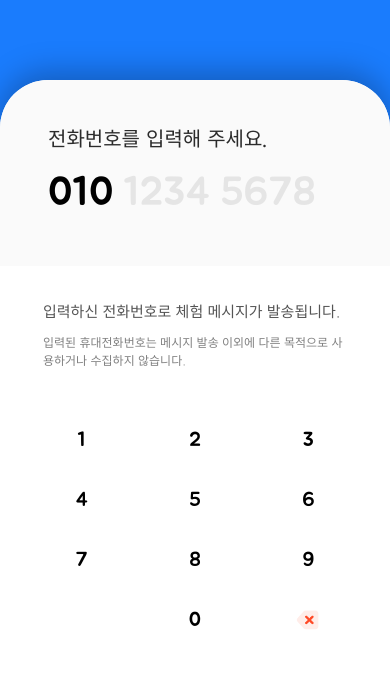
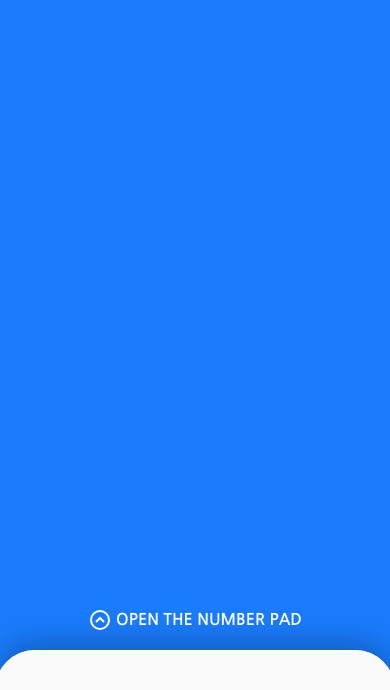
Before and after one commit to Jinny1130/wj-next-lab, a Next.js app: page /project/send-message in a window 390 px wide. Shown: the part 154-844 px from the top of the page. Built offline with nearby package versions, Linux system fonts and the light colour scheme.

Commit message:
[MODIFY] 모바일 화면 > 번호판 애니메이션 효과 추가

```diff
--- /dev/null
+++ b/src/components/common/ArrowIcon.tsx
@@ -0,0 +1,21 @@
+'use-client'
+
+import { svgIconInfo } from "@/types/CommonTypes"
+
+interface iconProps {
+    iconInfo: svgIconInfo,
+    className: string,
+}
+
+const ArrowIcon = (props:iconProps) => {
+    return (
+        <svg className={props.className} xmlns="http://www.w3.org/2000/svg" width={props.iconInfo.iconWidth} height={props.iconInfo.iconHeight} fill={props.iconInfo.iconFill} viewBox={`0 0 ${props.iconInfo.iconWidth} ${props.iconInfo.iconHeight}`}>
+            <g>
+                <path d="M12,2A10,10,0,1,0,22,12,10.011,10.011,0,0,0,12,2Zm0,18a8,8,0,1,1,8-8A8.009,8.009,0,0,1,12,20Z"/>
+                <polygon points="7.293 13.293 8.707 14.707 12 11.414 15.293 14.707 16.707 13.293 12 8.586 7.293 13.293"/>
+            </g>
+        </svg>
+    )
+}
+
+export default ArrowIcon;
--- a/src/components/send-message/NumberButtonBox.tsx
+++ b/src/components/send-message/NumberButtonBox.tsx
@@ -5,6 +5,7 @@ import { ReactNode, useEffect, useState } from "react";
 import NumberButton from "./NumberButton";
 import { buttonNumber, numbers } from "@/types/SendMessageNumber";
 import { Jua } from "next/font/google";
+import ArrowIcon from "../common/ArrowIcon";
 
 const FontJua = Jua({ weight: '400', subsets: ['latin'] });
 
@@ -14,18 +15,11 @@ interface BoxProps {
 
 const NumberButtonBox: React.FC<BoxProps> = (boxProps) => {
 
-    const [selectedNumbers, setSelectedNumbers] = useState<numbers>([1, 2, 3, 4, 5, 6, 7, 8]);
+    const [ selectedNumbers, setSelectedNumbers ] = useState<numbers>([1, 2, 3, 4, 5, 6, 7, 8]);
     const isFirstSettingNumbers = (selectedNumbers.join('') === '12345678');
 
     useEffect(() => {
-
-        if (isFirstSettingNumbers) {
         setNumberTextColor(isFirstSettingNumbers);
-        }
-        else {
-            setNumberTextColor(isFirstSettingNumbers);
-        }
-
     }, [selectedNumbers])
 
     // 전화번호 text color
@@ -97,8 +91,34 @@ const NumberButtonBox: React.FC<BoxProps> = (boxProps) => {
         }
     }
 
+    const [ showNumberBoard, setShowNumberBoard ] = useState<boolean>(false);
+
+    useEffect(() => {
+        showAndHideNumberBoard();
+    }, [showNumberBoard])
+
+    const arrowIconInfo = {
+        iconWidth: 24,
+        iconHeight: 24,
+        iconFill: '#FFF'
+    }
+
+    function clickArrowButton(e:any) {
+        setShowNumberBoard(!showNumberBoard)
+    }
+
+    function showAndHideNumberBoard() {
+        document.querySelector('.show-hide-button')?.nextElementSibling?.classList.remove( showNumberBoard ? 'h-[40px]' : 'h-[600px]' );
+        document.querySelector('.show-hide-button')?.nextElementSibling?.classList.add( showNumberBoard ? 'h-[600px]' : 'h-[40px]' );
+    }
+
     return (
-        <div className={`w-full [background:var(--wt-100,#FFF)] shadow-[0_-8px_30px_rgba(0,0,0,0.25)] sm:shadow-[0px_10px_20px_0px_rgba(0,0,0,0.10),0px_36px_72px_0px_rgba(0,0,0,0.10)] rounded-t-[48px] sm:rounded-[48px] overflow-hidden ${boxProps.className}`}>
+        <div className={`flex flex-col`}>
+            <button className="show-hide-button flex item-center justify-center px-[10px] pt-[8px] pb-[18px] text-base font-bold text-white" onClick={ () => setShowNumberBoard(!showNumberBoard) }>
+                { <ArrowIcon iconInfo={ arrowIconInfo } className={ `${showNumberBoard ? 'rotate-180' : 'rotate-0'} mr-1` } /> }{`${showNumberBoard ? 'CLOSE' : 'OPEN'} THE NUMBER PAD`}
+            </button>
+
+            <div className={`w-full h-[40px] sm:h-fit transition-all sm:transition-none ease-linear delay-50 sm:delay-0 [background:var(--wt-100,#FFF)] shadow-[0_-8px_30px_rgba(0,0,0,0.25)] sm:shadow-[0px_10px_20px_0px_rgba(0,0,0,0.10),0px_36px_72px_0px_rgba(0,0,0,0.10)] rounded-t-[48px] sm:rounded-[48px] overflow-hidden ${boxProps.className}`}>
                 <div className="[background:var(--GY-20,#FAFAFA)] flex flex-col items-start gap-2 flex-[1_0_0] p-12">
                     <p className={`text-[color:var(--GY-900,#2B2B2B)] text-xl font-bold leading-6 mb-2 ${FontJua.className}`}>전화번호를 입력해 주세요.</p>
                     <div className={`flex items-center text-[40px] font-bold leading-[normal] ${FontJua.className}`}>
@@ -115,8 +135,9 @@ const NumberButtonBox: React.FC<BoxProps> = (boxProps) => {
                         <h3 className="text-[color:var(--GY-700,#555)] text-[15px] sm:text-xl font-medium leading-7 mb-2 sm:mb-4">입력하신 전화번호로 <br className="hidden sm:block" />체험 메시지가 발송됩니다.</h3>
                         <p className=" text-[color:var(--GY-500,#808080)] text-xs font-normal leading-[18px]">입력된 휴대전화번호는 메시지 발송 이외에 <br className="hidden sm:block" />다른 목적으로 사용하거나 수집하지 않습니다.</p>
                     </div>
-                <div className={`buttons-wrap w-full sm:w-1/2 min-w-[400px] sm:min-w-[50%] px-[30px] sm:px-[70px] pt-6 sm:pt-[40px] pb-[40px] sm:pb-[72px] flex flex-wrap justify-between text-xl ${FontJua.className}`}>
+                    <div className={`buttons-wrap w-full sm:w-1/2 min-w-[400px] sm:min-w-[50%] px-[30px] sm:px-[70px] pt-6 sm:pt-[40px] pb-[30px] sm:pb-[72px] flex flex-wrap justify-between text-xl ${FontJua.className}`}>
                         { NumberButtonsRender() }
+                    </div>
                 </div>
             </div>
         </div>
--- /dev/null
+++ b/src/types/CommonTypes.ts
@@ -0,0 +1,11 @@
+/* ==================================================
+    * common types
+================================================== */
+
+export type svgIconInfo = {
+    iconWidth: sizePixel,
+    iconHeight: sizePixel,
+    iconFill: string,
+}
+
+export type sizePixel = string | number;
```
Lines whose indentation alone changed are shown as unchanged.
